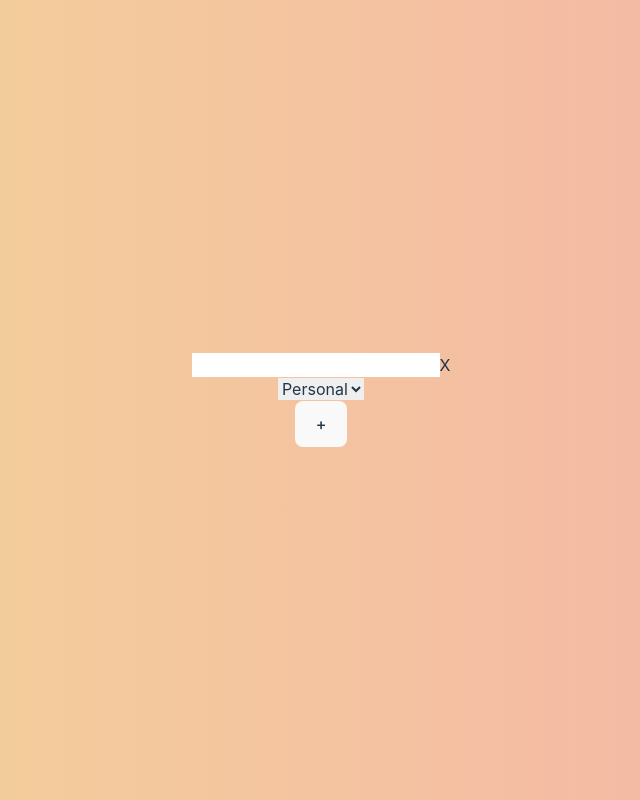
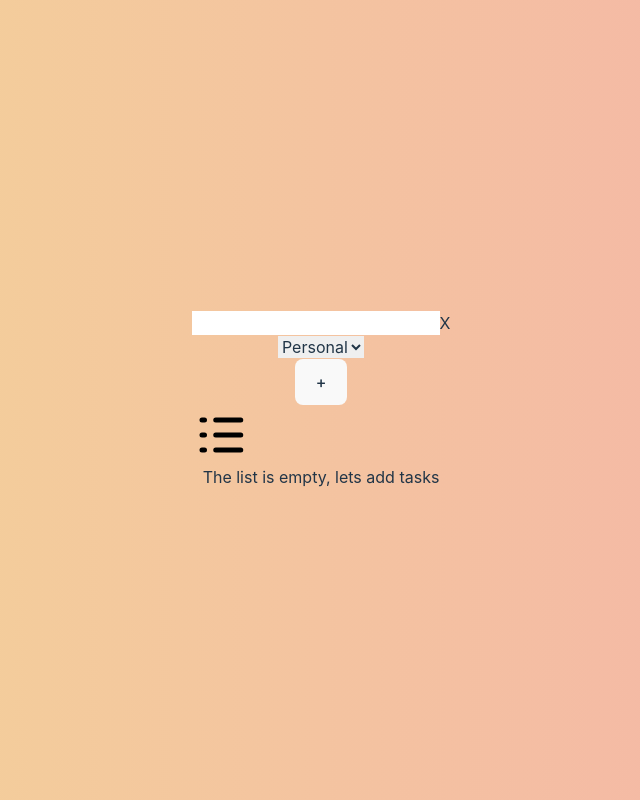
Before and after one commit to aehamdy/Todomoro, a React (Vite) app: page / in a window 1280 px wide. Shown: the whole page, without its empty margins (319-959 px from the left). Built offline with nearby package versions, Linux system fonts and the light colour scheme.

Commit message:
feat: handle empty list

```diff
--- a/src/App.jsx
+++ b/src/App.jsx
@@ -17,12 +17,13 @@ export default App;
  # [x] add X icon to input to clear the field
  # [x] check/uncheck task upon click on it
  # [x] choose category (All, personal, work and study) when inserting a task
- # [ ] categorize tasks by their category
  # [ ] handle empty lists (message: lets add new tasks)
  # [ ] save to local storage (saveToLocalStorage)
  # [ ] get from local storage (getFromLocalStorage)
  # [ ] delete button to each task
  # [ ] edit button to each task
+ # [ ] categorize tasks by their category
+ # [ ] show category of each task underneath the task value
  # [ ] focus on input when enter the app, after adding a task and after clearing the field
  # [ ] show number of tasks of each category 4(done)/8(category tasks)
 
--- a/src/components/InputForm.jsx
+++ b/src/components/InputForm.jsx
@@ -62,7 +62,6 @@ function InputForm() {
         </div>
       </section>
       <List todos={todos} setTodos={setTodos} />
-      {console.log(todos)}
     </>
   );
 }
--- a/src/components/List.jsx
+++ b/src/components/List.jsx
@@ -1,9 +1,11 @@
 /* eslint-disable react/prop-types */
 import Circle from "../../public/circle.svg";
 import TickedCircle from "../../public/circle-tick.svg";
+import emptyList from "../../public/list-solid.svg";
 
 function List(props) {
   const { todos, setTodos } = props;
+  const emptyListIcon = 60;
 
   const handleTaskCheck = (id) => {
     setTodos(
@@ -15,7 +17,18 @@ function List(props) {
 
   return (
     <ul className="border border-black rounded-lg py-2 px-4">
-      {todos.map((todo) => (
+      {todos.length < 1 ? (
+        <>
+          <img
+            src={emptyList}
+            alt=""
+            width={emptyListIcon}
+            height={emptyListIcon}
+          />
+          <p>The list is empty, lets add tasks</p>
+        </>
+      ) : (
+        todos.map((todo) => (
           <li
             key={todo.id}
             onClick={() => handleTaskCheck(todo.id)}
@@ -23,7 +36,7 @@ function List(props) {
             style={{ textDecoration: todo.isChecked ? "line-through" : "none" }}
           >
             <img
-            className="me-2"
+              className="me-2 fill-blue-500"
               src={!todo.isChecked ? Circle : TickedCircle}
               alt="taskCircle"
               width="17"
@@ -31,7 +44,8 @@ function List(props) {
             />
             <p>{todo.value}</p>
           </li>
-      ))}
+        ))
+      )}
     </ul>
   );
 }
```
Also changed, not shown: public/list-solid.svg (added). Lines whose indentation alone changed are shown as unchanged.
